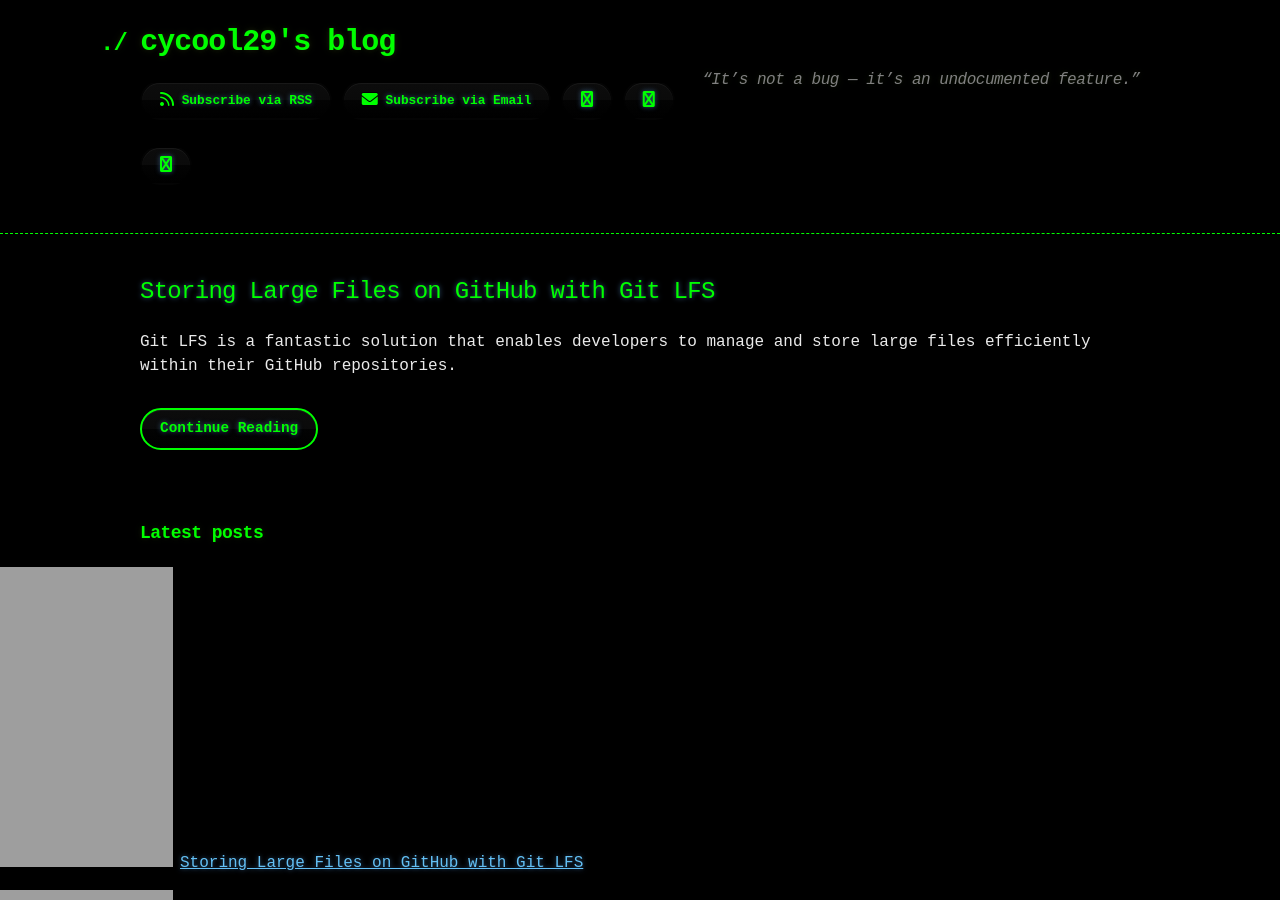
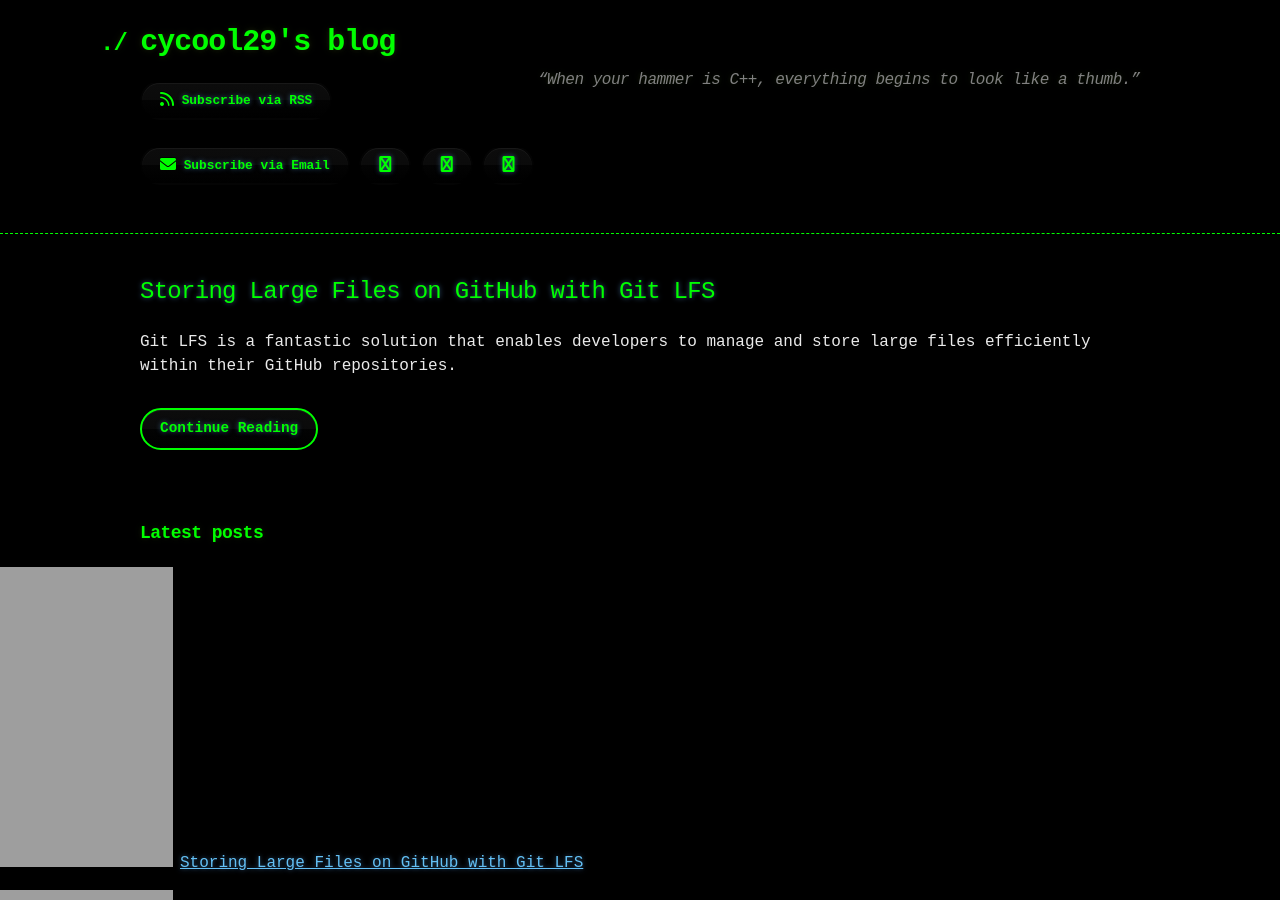
Before and after one commit to cycool29/cycool29.github.io, a Jekyll site: the page built from index.md, in a window 1280 px wide and 900 px high. Built offline with Jekyll 4.4.1, drawn with Linux system fonts in a browser that asks for light colours; a style sheet for code colours, icons or effects is not loaded.

Commit message:
Update quotes

```diff
--- a/_config.yml
+++ b/_config.yml
@@ -1,5 +1,5 @@
 title: cycool29's blog
-description: "“It’s not a bug — it’s an undocumented feature.” "
+description: "“When your hammer is C++, everything begins to look like a thumb.” "
 bio: A high school student. Intermediate in Python, Git, Bash. Learning JavaScript. He/Him. "
 author: cycool29
 url: https://cycool29.github.io
```
